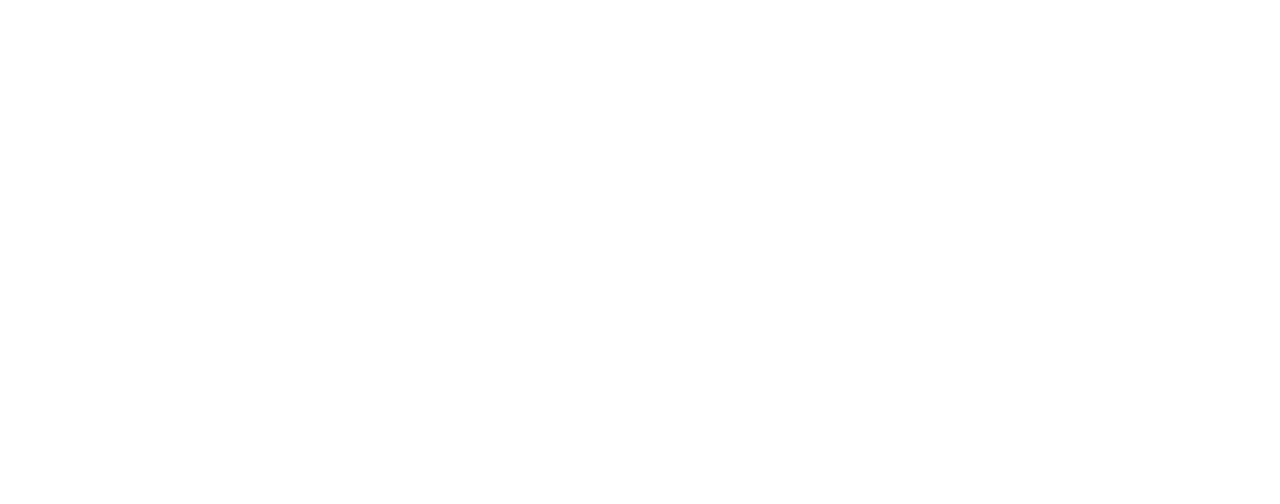
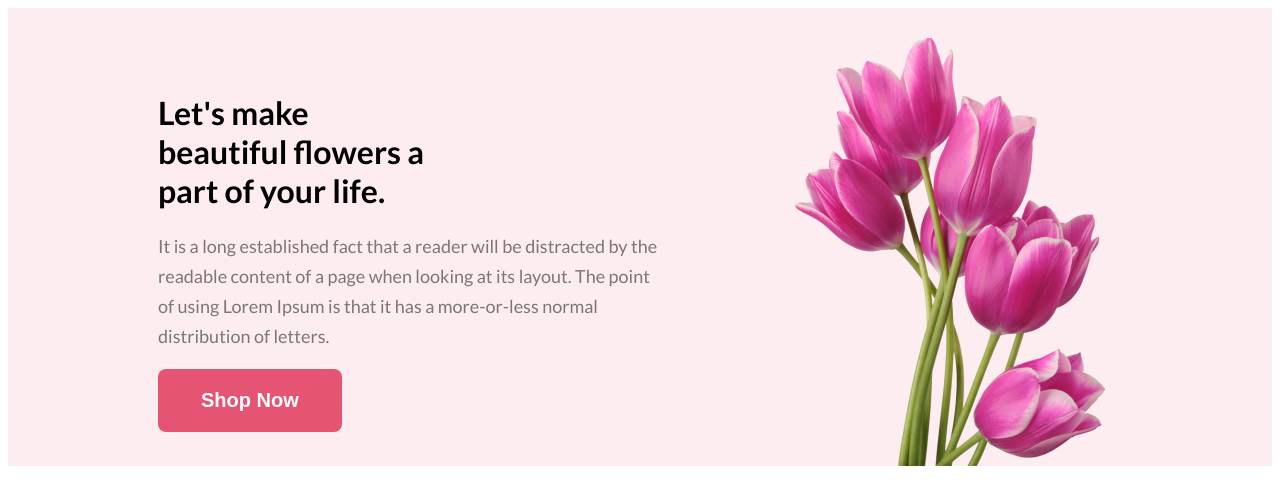
Before and after one commit to debnathbdjoy/my-fast-assignment, a plain HTML site: page index.html in a window 1280 px wide. Drawn offline with Linux system fonts and the light colour scheme.

Commit message:
added header

```diff
--- a/index.html
+++ b/index.html
@@ -4,10 +4,32 @@
     <meta charset="UTF-8">
     <meta name="viewport" content="width=device-width, initial-scale=1.0">
     <title>My Fast Assignment</title>
+    <link rel="stylesheet" href="style/assignment.css">
+    <link rel="preconnect" href="https://fonts.googleapis.com">
+<link rel="preconnect" href="https://fonts.gstatic.com" crossorigin>
+<link href="https://fonts.googleapis.com/css2?family=Lato:wght@400;700&family=Open+Sans:wght@400;700;800&display=swap" rel="stylesheet">
 </head>
 <body>
-    <header></header>
-    <main></main>
-    <footer></footer>
+    <header class="header-a">
+        <div class="banner">
+            <div class="banner-content">
+                <h1 class="banner-title">Let's make <br>beautiful flowers a <br>part of your life.</h1>
+                <p class="banner-pera">
+                    It is a long established fact that a reader will be distracted
+                    by the readable content of a page when looking at its layout.
+                    The point of using Lorem Ipsum is that it has a more-or-less normal
+                    distribution of letters.
+                </p>
+                <button class="btn-primary">Shop Now</button>
+            </div>
+            <img class="banner-image" src="Flower Asset/pngwing 6.png" alt="">
+        </div>
+    </header>
+    <main>
+
+    </main>
+    <footer>
+
+    </footer>
 </body>
 </html>
--- /dev/null
+++ b/style/assignment.css
@@ -0,0 +1,46 @@
+body{
+    font-family: 'Lato', sans-serif;
+}
+
+
+
+
+.header-a{
+    background: #E554731A;
+}
+
+.banner{
+    display: flex;
+    align-items: center;
+    justify-content: space-between;
+    padding: 30px 30px 0 150px;
+}
+
+.banner-content{
+    max-width: 500px;
+}
+
+.banner .banner-image{
+    /* width: 500px; */
+    max-width: 1140px;
+    margin: 0 auto;
+}
+
+.btn-primary{
+    padding: 20px 43px;
+    align-items: flex-start;
+    border: 0;
+    gap: 10px;
+    border-radius: 8px;
+    background: #E55473;
+    color: #FFF;
+    font-size: 20px;
+    font-weight: 700;
+}
+
+.banner-pera{
+    color: #27272799;
+    font-size: 18px;
+    font-weight: 400;
+    line-height: 30px;
+}
```
Also changed, not shown: Flower Asset/Flower 01.png (added), Flower Asset/Group 57.png (added), Flower Asset/Group 58.png (added), Flower Asset/Group 59.png (added), Flower Asset/Rectangle 4.png (added), Flower Asset/Rectangle 5.png (added), Flower Asset/Rectangle 6.png (added), Flower Asset/Rectangle 9.png (added), Flower Asset/pngwing 10.png (added), Flower Asset/pngwing 5.png (added), Flower Asset/pngwing 6.png (added), Flower Asset/pngwing 7.png (added), Flower Asset/pngwing 8.png (added).
